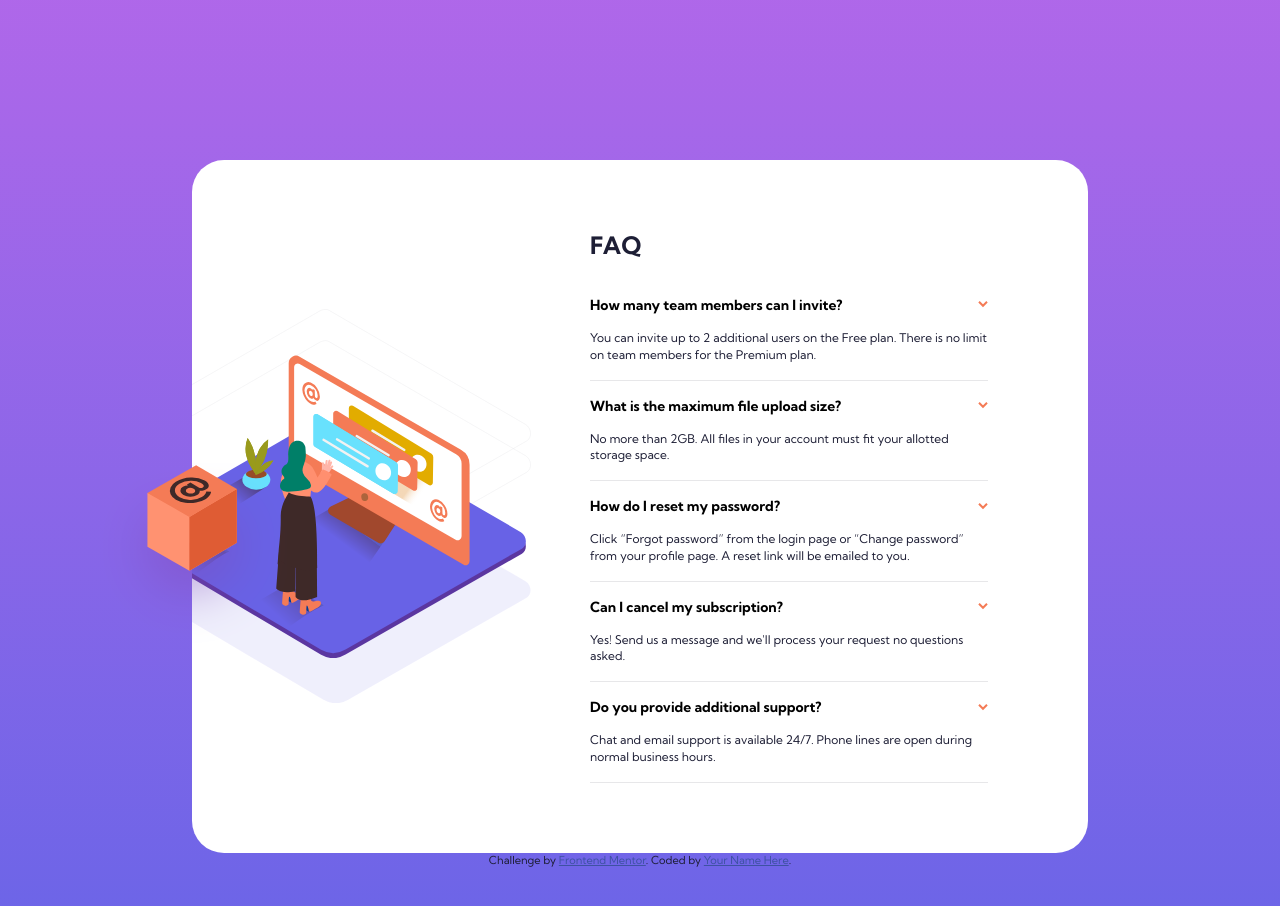
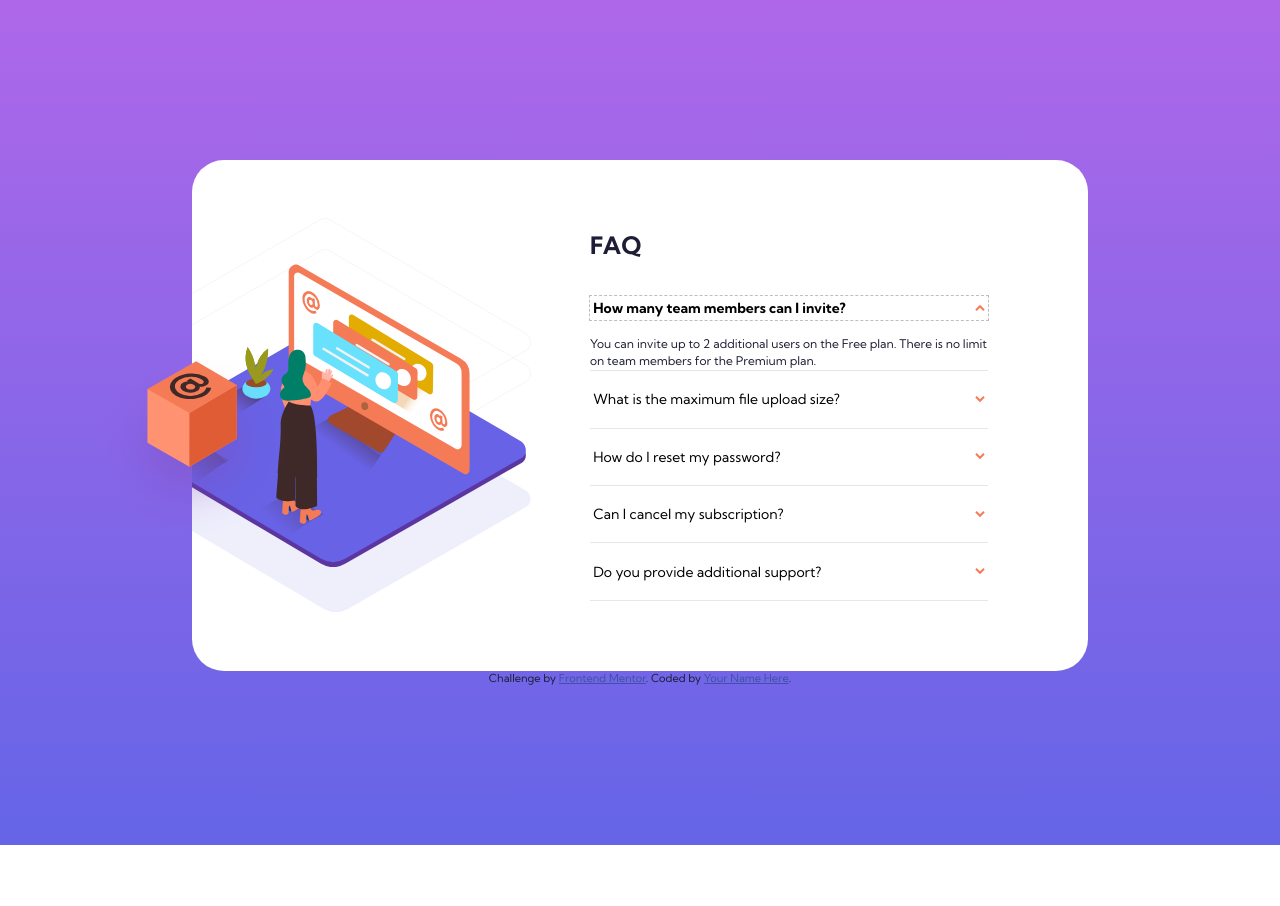
Before and after one commit to lbelio/faq-accordion-card-main, a plain HTML site: page index.html in a window 1280 px wide. Both pictures are taken after a click on the button "How many team members can I invite?". After the commit the page ends 845 px from the top, so only its background shows below. Drawn offline with Linux system fonts and the light colour scheme.

Commit message:
Completed CSS and Javascript

```diff
--- a/index.html
+++ b/index.html
@@ -41,12 +41,10 @@
       <div class="accordion">
        <!-- Q1 -->
         <div class="accordion__item">
-          <h2>
-            <button class="accordion__question open">
+            <button class="accordion__question">
               How many team members can I invite?
             </button>
-          </h2>
-          <div class="accordion__collapse">
+          <div class="accordion__collapse collapse">
             <div class="accordion__content">
               <p>
                 You can invite up to 2 additional users on the Free plan. There is no limit on
@@ -57,12 +55,10 @@
         </div>
         <!-- Q2 -->
         <div class="accordion__item">
-          <h2>
-            <button class="accordion__question open">
+            <button class="accordion__question">
               What is the maximum file upload size?
             </button>
-          </h2>
-          <div class="accordion__collapse">
+          <div class="accordion__collapse collapse">
             <div class="accordion__content">
               <p>
                 No more than 2GB. All files in your account must fit your allotted storage space.
@@ -72,12 +68,10 @@
         </div>
         <!-- Q3 -->
         <div class="accordion__item">
-          <h2>
-            <button class="accordion__question open">
+            <button class="accordion__question">
               How do I reset my password?
             </button>
-          </h2>
-          <div class="accordion__collapse">
+          <div class="accordion__collapse collapse">
             <div class="accordion__content">
               <p>
                 Click “Forgot password” from the login page or “Change password” from your profile page.
@@ -88,12 +82,10 @@
         </div>
         <!-- Q4 -->
         <div class="accordion__item">
-          <h2>
-            <button class="accordion__question open">
+            <button class="accordion__question">
               Can I cancel my subscription?
             </button>
-          </h2>
-          <div class="accordion__collapse">
+          <div class="accordion__collapse collapse">
             <div class="accordion__content">
               <p>
                 Yes! Send us a message and we'll process your request no questions asked.
@@ -103,12 +95,10 @@
         </div>
         <!-- Q5 -->
         <div class="accordion__item">
-          <h2>
-            <button class="accordion__question open">
+            <button class="accordion__question">
               Do you provide additional support?
             </button>
-          </h2>
-          <div class="accordion__collapse">
+          <div class="accordion__collapse collapse">
             <div class="accordion__content">
               <p>
                 Chat and email support is available 24/7. Phone lines are open during normal business hours.
@@ -128,7 +118,7 @@
 
   </div>
 
-  <scrip src="script.js">
+  <script src="script.js"></script>
 </body>
 
 </html>
--- a/script.js
+++ b/script.js
@@ -0,0 +1,47 @@
+document.querySelectorAll('.accordion__question').forEach((item) => {
+	item.addEventListener('click', (event) => {
+		console.log('click!');
+		let accCollapse = item.nextElementSibling;
+
+		if (!item.classList.contains('collapsing')) {
+			// Open accordion item
+			if (!item.classList.contains('open')) {
+				console.log('toggle accordion button');
+
+				accCollapse.style.display = 'block';
+				let accHeight = accCollapse.clientHeight;
+				console.log(accHeight);
+
+				setTimeout(() => {
+					accCollapse.style.height = accHeight + 'px';
+					accCollapse.style.display = '';
+				}, 1);
+
+				accCollapse.classList = 'accordion__collapse collapsing';
+
+				setTimeout(() => {
+					console.log('open accordion content');
+					accCollapse.classList = 'accordion__collapse collapse open';
+				}, 300);
+			}
+			// Close accordion item
+			else {
+				// Remove "collapse open" from .accordion__collapse, add "collapsing"
+				accCollapse.classList = 'accordion__collapse collapsing';
+
+				setTimeout(() => {
+					accCollapse.style.height = '0px';
+				}, 1);
+
+				// After X amount of time, remove "collapsing" class and add "collapse" class
+				setTimeout(() => {
+					console.log('close accordion content');
+					accCollapse.classList = 'accordion__collapse collapse';
+					accCollapse.style.height = '';
+				}, 300);
+			}
+
+			item.classList.toggle('open');
+		}
+	});
+});
--- a/styles.css
+++ b/styles.css
@@ -1,7 +1,5 @@
 /* This project was written alongisde CoderCoder youtuber */
-/* She uses the chrome console to test things out before adding to her actual code */
 
-/* This is how CSS styles can be set up without using Sass */
 :root {
   --text-blue: hsl(238, 29%, 16%);
   --text-dkblue: hsl(240, 6%, 50%);
@@ -27,9 +25,11 @@ body {
   min-height: 100vh;
   margin: 0;
   padding: 10rem 1rem;
-   font-family: 'Kumbh Sans', sans-serif;
-   background-image: linear-gradient(var(--gradient-violet),
-         var(--gradient-blue));
+  font-family: "Kumbh Sans", sans-serif;
+  background-image: linear-gradient(
+    var(--gradient-violet),
+    var(--gradient-blue)
+  );
   color: var(--text-blue);
 }
 
@@ -84,10 +84,10 @@ margin-bottom: 0;
 .accordion__question {
   border: none;
   background: transparent;
-   padding: 0;
+  padding: 0.2rem;
   font-size: 0.875rem;
-   font-family: 'Kumbh Sans', sans-serif;
-   margin-bottom:1rem;
+  font-family: "Kumbh Sans", sans-serif;
+  margin-bottom: 1rem;
   display: flex;
   justify-content: space-between;
   align-items: center;
@@ -100,17 +100,31 @@ margin-bottom: 0;
   font-weight: bold;
 }
 
-/* go back to 1h20 min to look into this part */
 .accordion__question::after {
   content: "";
   display: block;
   width: 0.625rem;
   height: 1rem;
+  border: none;
   background-image: url(images/icon-arrow-down.svg);
   background-repeat: no-repeat;
   background-size: contain;
   background-position: center center;
+  transition: transform 300ms ease-in-out;
+}
 
+.accordion__question:focus,
+.accordion__question:focus-visible{
+   border:none;
+   outline: dashed 1px rgba(0,0,0,0.25);
+}
+
+.accordion__question.open{
+   font-weight: 700;
+}
+
+.accordion__question.open::after{
+transform: rotate(180deg);
 }
 
 .accordion__content {
@@ -118,16 +132,31 @@ margin-bottom: 0;
   line-height: 1.4;
   margin-bottom: 1rem;
 }
+
+.accordion__collapse {
+   transition: height 300ms ease;
+}
+
+.accordion__collapse.collapse {
+  display: none;
+}
+.accordion__collapse.collapsing{
+height: 0;
+overflow: hidden;
+}
+
+.accordion__collapse.open{
+display: block;
+}
+
 /* desktop */
 
-
 @media (min-width: 56em) {
-
   .card {
     position: relative;
     display: flex;
     margin: 0 auto;
-      background-image: url('images/bg-pattern-desktop.svg');
+    background-image: url("images/bg-pattern-desktop.svg");
     background-size: 45%;
     background-position: -13% center;
     padding: 4.375rem 6.25rem 4.375rem 0rem;
@@ -145,10 +174,10 @@ margin-bottom: 0;
 
   .card_image,
   .card_text {
-      flex: 1
+    flex: 1;
   }
 
-   .card_text{
+  .card_text {
     margin: auto;
     padding: 0;
   }
```
Also changed, not shown: 1 other file. Lines whose indentation alone changed are shown as unchanged.
